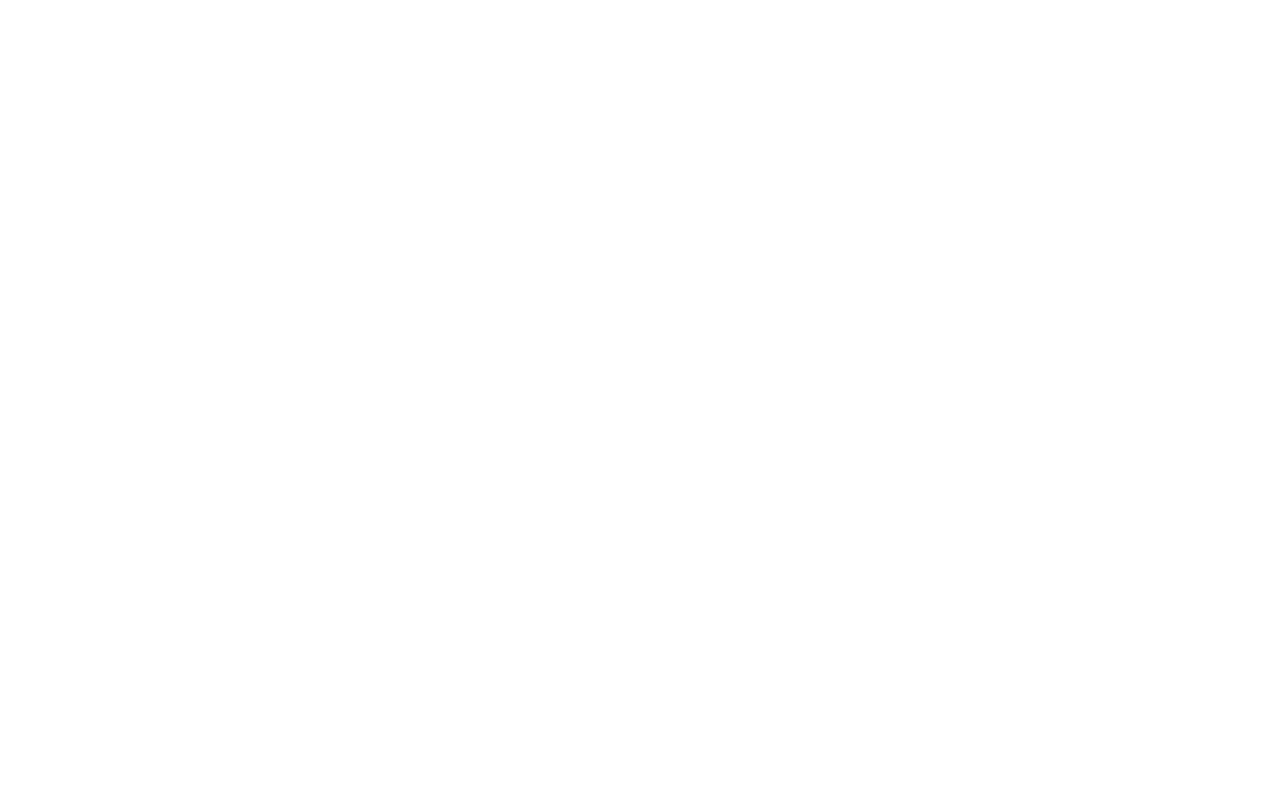
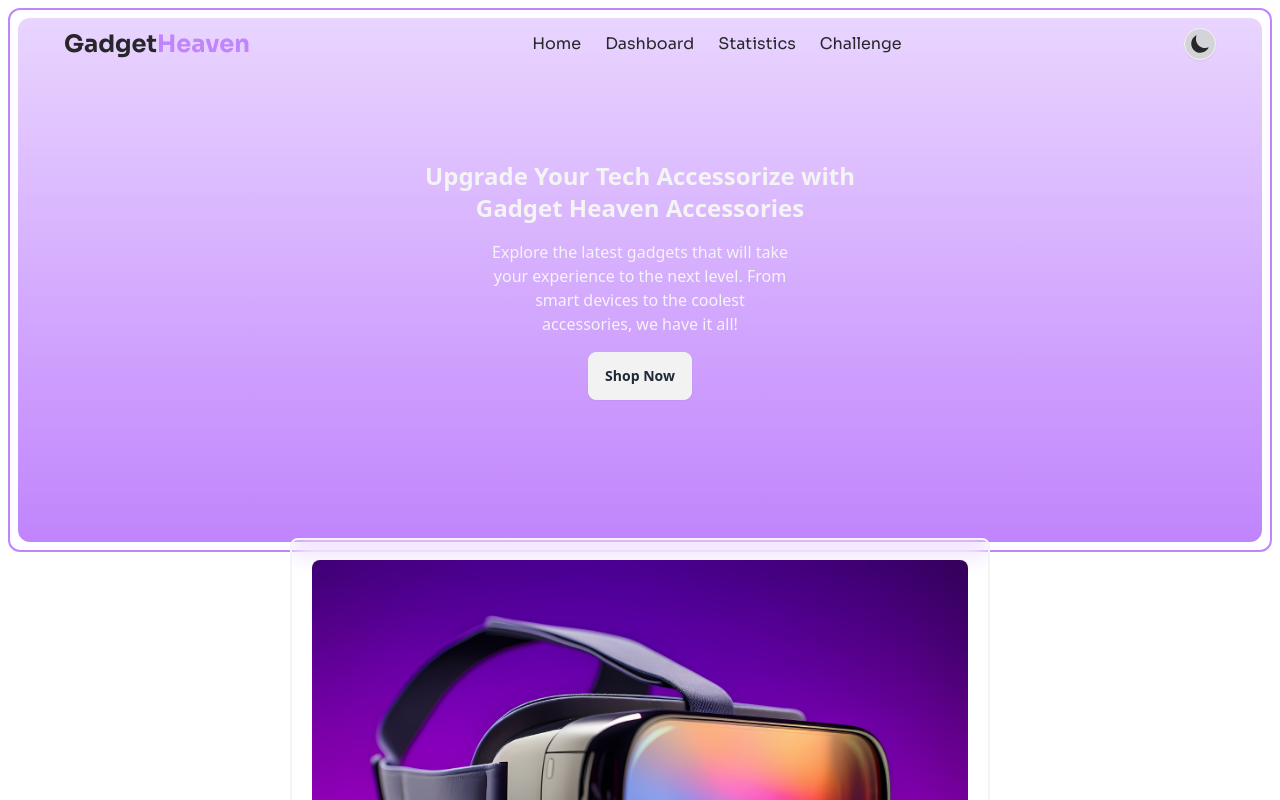
Before and after one commit to programming-hero-web-course-4/b10a8-gadget-heaven-Ryusen9, a React (Vite) app: page /Dashboard in a window 1280 px wide. Before the commit this address had no page. Shown: the top 800 px of the page. Built offline with nearby package versions, Linux system fonts and the light colour scheme.

Commit message:
Added Routes

```diff
--- a/src/Allposts.jsx/AllPosts.jsx
+++ b/src/Allposts.jsx/AllPosts.jsx
@@ -1,5 +1,5 @@
 import { useContext } from "react";
-import { Outlet } from "react-router-dom";
+import { Link, Outlet } from "react-router-dom";
 import { ProductContext } from "../ProductContext";
 
 const AllPosts = () => {
@@ -51,10 +51,12 @@ const AllPosts = () => {
                       <span className="font-medium">{product.price}</span>$
                     </p>
                     <div className="flex items-center justify-center">
-                      <button className="btn bg-transparent border-2 border-purple-300 text-purple-400 hover:bg-purple-400 rounded-2xl hover:text-zinc-100 duration-200 mt-4">
-                        {" "}
-                        View Details{" "}
-                      </button>
+                      <Link to={"Details"}>
+                        <button className="btn bg-transparent border-2 border-purple-300 text-purple-400 hover:bg-purple-400 rounded-2xl hover:text-zinc-100 duration-200 mt-4">
+                          {" "}
+                          View Details{" "}
+                        </button>
+                      </Link>
                     </div>
                   </div>
                 </div>
@@ -63,7 +65,6 @@ const AllPosts = () => {
           </div>
         </div>
       </div>
-      <Outlet />
     </>
   );
 };
--- a/src/App.jsx
+++ b/src/App.jsx
@@ -1,54 +1,29 @@
-import { useEffect, useState } from "react";
-import Header from "./Components/Header/Header";
-import Footer from "./Components/Footer/Footer";
 import { useRoutes } from "react-router-dom";
-import Hero from "./Components/Hero/Hero";
-import Body from "./Components/Body/Body";
-// import axios from "axios";
-import { ProductContext } from "./ProductContext";
+import Root from "./Root/Root";
+import AllPosts from "./Allposts.jsx/AllPosts";
+import Home from "./Home/Home";
+import Dashboard from "./Dashboard/Dashboard";
+import Statistics from "./Statistics/Statistics";
 
 function App() {
-  const [theme, setTheme] = useState(true);
-  const handleTheme = () => {
-    setTheme(!theme);
-    const html = document.getElementById("html");
-    theme === true
-      ? html.setAttribute("data-theme", "light")
-      : html.setAttribute("data-theme", "business");
-  };
-  const [menu, setMenu] = useState(true)
-  const handleMenu = () => {
-    setMenu(!menu);
-  };
-
-  const [products, setProducts] = useState([]);
-  useEffect(() => {
-    const fetchApi = async () => {
-      const res = await fetch("/Api.json");
-      const data =  await res.json();
-      setProducts(data);
-    };
-    fetchApi();
-  }, []);
-  console.log(products)
   const element = useRoutes([
     {
       path: "/",
-      element: (
-        <>
-          <ProductContext.Provider value={products}>
-            <Header
-              handleTheme={handleTheme}
-              handleMenu={handleMenu}
-              menu={menu}
-              theme={theme}
-            />
-            <Hero />
-            <Body />
-            <Footer theme={theme} />
-          </ProductContext.Provider>
-        </>
-      ),
+      element: <Root/>,
+      children: [
+        {
+          path: "/",
+          element: <Home/>
+        },
+        {
+          path: "/Dashboard",
+          element: <Dashboard/>
+        },
+        {
+          path: "/Statistics",
+          element: <Statistics/>
+        }
+      ]
     },
   ]);
   return element;
--- a/src/Components/Body/Body.jsx
+++ /dev/null
@@ -1,14 +0,0 @@
-import { useRoutes } from "react-router-dom"
-import AllPosts from "../../Allposts.jsx/AllPosts";
-
-const Body = () => {
-    const element = useRoutes([
-        {
-            path:  "/",
-            element: <AllPosts/>
-        }
-    ])
-  return element;
-}
-
-export default Body
--- a/src/Components/Header/Menu.jsx
+++ b/src/Components/Header/Menu.jsx
@@ -2,12 +2,13 @@ import { NavLink } from "react-router-dom"
 import props from 'prop-types'
 
 const Menu = ({menu, theme}) => {
-    const menuArr = ["Home", "Dashboard", "Statistics", "Challenge"]
+    const menuArr = ["Dashboard", "Statistics", "Challenge"]
   return (
-    <div className={`font-sora md:bg-transparent bg-zinc-200 border-2 md:border-0 ${menu === true ? '-translate-y-[500%]' : 'translate-y-[0%]'} absolute top-16 right-7 h-56 w-56 rounded-lg z-20 md:top-0 md:right-0 py-5 md:py-0 md:gap-0 duration-200 ease-in md:relative md:translate-y-0 md:flex md:h-7 md:w-[100%] px-3`}>
+    <div className={`font-sora md:bg-transparent bg-zinc-200 border-2 md:border-0 ${menu === true ? '-translate-y-[500%]' : 'translate-y-[0%]'} absolute top-[70px] right-7 h-56 w-56 rounded-lg z-20 md:top-0 md:right-0 py-5 md:py-0 md:gap-0 duration-200 ease-in md:relative md:translate-y-0 md:flex md:h-7 md:w-[100%] px-3`}>
         <ul className="flex flex-col md:flex-row md:px-0 gap-2 justify-between md:items-center h-full px-2">
+            <NavLink to={"/"}><p className={`px-6 md:px-2  rounded-lg py-1 hover:bg-purple-400 md:py-1 hover:text-zinc-100 duration-200 ${theme === true && 'text-zinc-800'}`}>Home</p></NavLink>
             {menuArr.map(item => (
-                <NavLink className={`px-6 md:px-2  rounded-lg py-1 hover:bg-purple-400 md:py-1 hover:text-zinc-100 duration-200 ${theme === true && 'text-zinc-800'}`} key={Math.random()} to={`/${item}`}>{item}</NavLink>
+                <NavLink to={`/${item}`} className={`px-6 md:px-2  rounded-lg py-1 hover:bg-purple-400 md:py-1 hover:text-zinc-100 duration-200 ${theme === true && 'text-zinc-800'}`} key={Math.random()}>{item}</NavLink>
             ))}
         </ul>
     </div>
--- /dev/null
+++ b/src/Components/Product info/ProductInfo.jsx
@@ -0,0 +1,8 @@
+
+function ProductInfo() {
+  return (
+    <div>ProductInfo</div>
+  )
+}
+
+export default ProductInfo
--- /dev/null
+++ b/src/Dashboard/Dashboard.jsx
@@ -0,0 +1,7 @@
+function Dashboard() {
+  return (
+    <div>Dashboard</div>
+  )
+}
+
+export default Dashboard
--- /dev/null
+++ b/src/Home/Home.jsx
@@ -0,0 +1,25 @@
+import { useEffect, useState } from "react";
+import AllPosts from "../Allposts.jsx/AllPosts"
+import { ProductContext } from "../ProductContext"
+import axios from "axios";
+
+function Home() {
+    const [products, setProducts] = useState([]);
+    useEffect(() => {
+      const fetchApi = async () => {
+        const res = await axios.get("/Api.json");
+        setProducts(res.data);
+      };
+      fetchApi();
+    }, []);
+    console.log(products)
+  return (
+    <>
+    <ProductContext.Provider value={products}>
+        <AllPosts />
+    </ProductContext.Provider>
+    </>
+  )
+}
+
+export default Home
--- /dev/null
+++ b/src/Root/Root.jsx
@@ -0,0 +1,37 @@
+import { Outlet } from "react-router-dom"
+import Header from "../Components/Header/Header"
+import Hero from "../Components/Hero/Hero"
+import Footer from "../Components/Footer/Footer"
+import axios from "axios";
+import { ProductContext } from "../ProductContext";
+import { useEffect, useState } from "react";
+
+function Root() {
+    const [theme, setTheme] = useState(true);
+    const handleTheme = () => {
+      setTheme(!theme);
+      const html = document.getElementById("html");
+      theme === true
+        ? html.setAttribute("data-theme", "light")
+        : html.setAttribute("data-theme", "business");
+    };
+    const [menu, setMenu] = useState(true)
+    const handleMenu = () => {
+      setMenu(!menu);
+    };
+  return (
+    <>
+            <Header
+              handleTheme={handleTheme}
+              handleMenu={handleMenu}
+              menu={menu}
+              theme={theme}
+            />
+            <Hero />
+            <Outlet/>
+            <Footer theme={theme} />
+    </>
+  )
+}
+
+export default Root
--- /dev/null
+++ b/src/Statistics/Statistics.jsx
@@ -0,0 +1,7 @@
+function Statistics() {
+  return (
+    <div>Statistics</div>
+  )
+}
+
+export default Statistics
```
